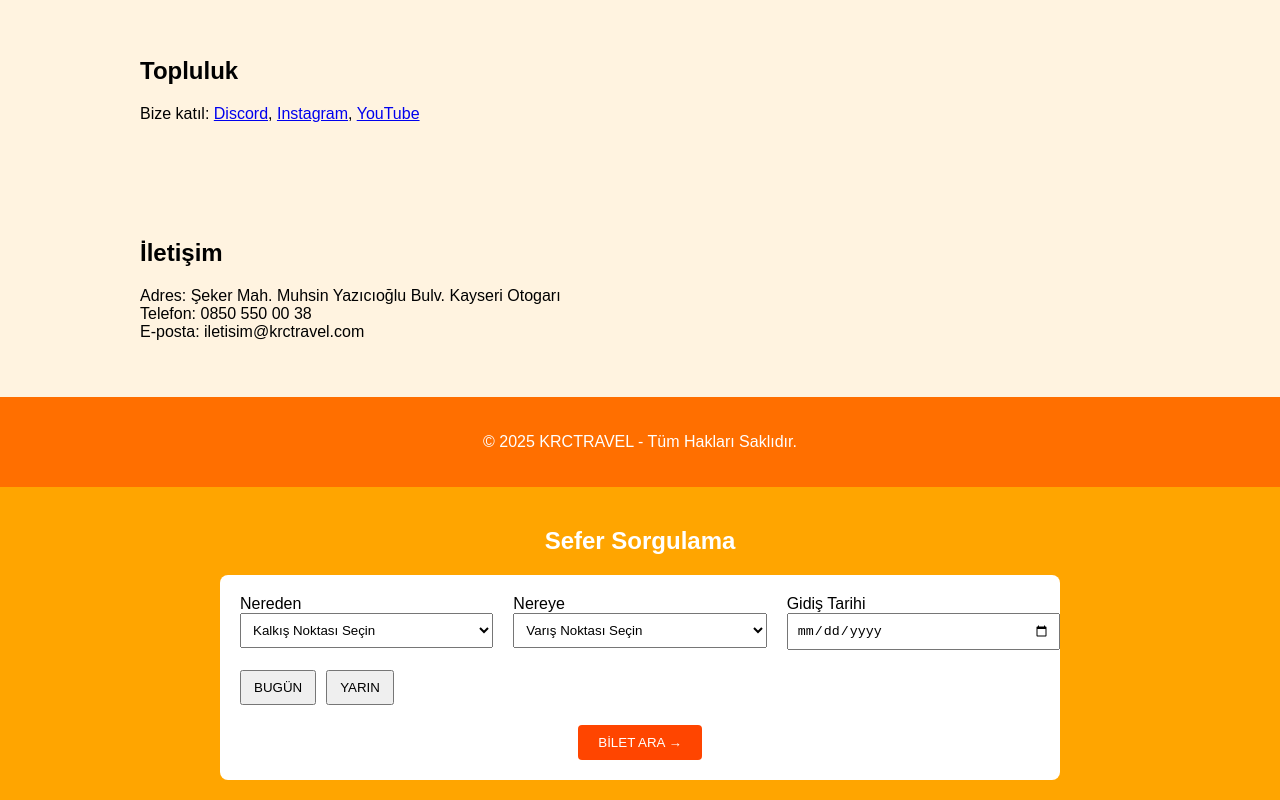
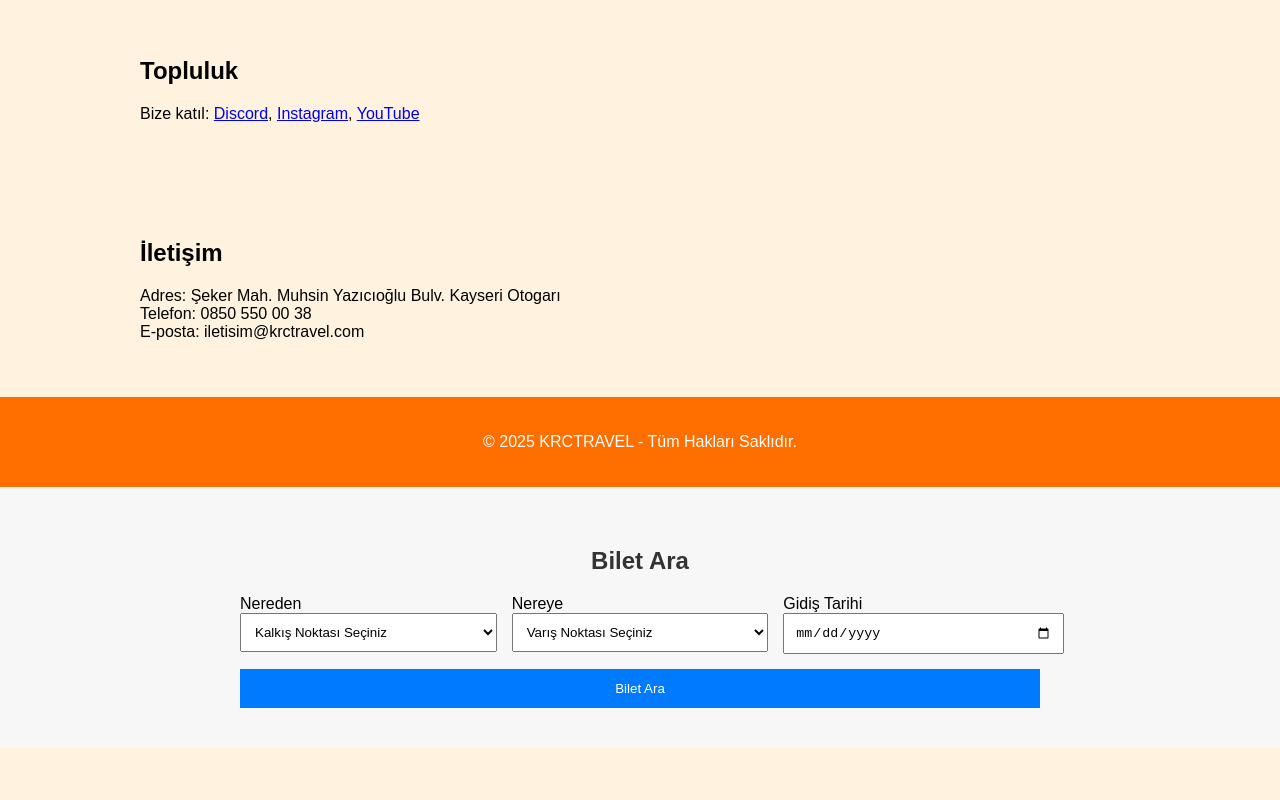
Before and after one commit to bucaLi35-bc/krctravel, a plain HTML site: page index.html in a window 1280 px wide. Shown: the part 1304-2104 px from the top of the page. After the commit the page ends 2052 px from the top, so only its background shows below. Drawn offline with nearby package versions, Linux system fonts and the light colour scheme.

Commit message:
Update index.html

```diff
--- a/index.html
+++ b/index.html
@@ -127,48 +127,37 @@ ${tarih}`;
       this.reset();
     });
   </script>
-</body>
-</html>
-<!-- Seferler Bölümü -->
-<section style="background-color: #FFA500; padding: 20px; font-family: Arial, sans-serif;">
-  <h2 style="text-align: center; color: white;">Sefer Sorgulama</h2>
-  <form style="max-width: 800px; margin: auto; background-color: white; padding: 20px; border-radius: 8px;">
-    <div style="display: flex; flex-wrap: wrap; gap: 20px; justify-content: space-between;">
-
-      <div style="flex: 1; min-width: 200px;">
-        <label for="nereden">Nereden</label><br>
-        <select id="nereden" name="nereden" style="width: 100%; padding: 8px;">
-          <option value="">Kalkış Noktası Seçin</option>
-          <option value="ankara">Ankara</option>
-          <option value="istanbul">İstanbul</option>
-          <option value="izmir">İzmir</option>
-        </select>
-      </div>
-
-      <div style="flex: 1; min-width: 200px;">
-        <label for="nereye">Nereye</label><br>
-        <select id="nereye" name="nereye" style="width: 100%; padding: 8px;">
-          <option value="">Varış Noktası Seçin</option>
-          <option value="ankara">Ankara</option>
-          <option value="istanbul">İstanbul</option>
-          <option value="izmir">İzmir</option>
-        </select>
-      </div>
-
-      <div style="flex: 1; min-width: 200px;">
-        <label for="tarih">Gidiş Tarihi</label><br>
-        <input type="date" id="tarih" name="tarih" style="width: 100%; padding: 8px;">
-      </div>
-
-      <div style="flex: 1; min-width: 200px; display: flex; align-items: flex-end; gap: 10px;">
-        <button type="button" onclick="document.getElementById('tarih').value = new Date().toISOString().split('T')[0];" style="padding: 8px 12px;">BUGÜN</button>
-        <button type="button" onclick="let d = new Date(); d.setDate(d.getDate() + 1); document.getElementById('tarih').value = d.toISOString().split('T')[0];" style="padding: 8px 12px;">YARIN</button>
-      </div>
-
+<section style="padding: 40px; background-color: #f7f7f7; font-family: Arial;">
+  <h2 style="text-align:center; color:#333;">Bilet Ara</h2>
+  <form style="max-width: 800px; margin: auto; display: flex; flex-wrap: wrap; gap: 15px; justify-content: center;">
+    <div style="flex: 1 1 200px;">
+      <label>Nereden</label>
+      <select style="width: 100%; padding: 10px;">
+        <option>Kalkış Noktası Seçiniz</option>
+        <option>İzmir</option>
+        <option>Ankara</option>
+        <option>İstanbul</option>
+      </select>
     </div>
-
-    <div style="text-align: center; margin-top: 20px;">
-      <button type="submit" style="background-color: #FF4500; color: white; padding: 10px 20px; border: none; border-radius: 4px;">BİLET ARA →</button>
+    <div style="flex: 1 1 200px;">
+      <label>Nereye</label>
+      <select style="width: 100%; padding: 10px;">
+        <option>Varış Noktası Seçiniz</option>
+        <option>İzmir</option>
+        <option>Ankara</option>
+        <option>İstanbul</option>
+      </select>
+    </div>
+    <div style="flex: 1 1 200px;">
+      <label>Gidiş Tarihi</label>
+      <input type="date" style="width: 100%; padding: 10px;">
+    </div>
+    <div style="flex: 1 1 200px; align-self: flex-end;">
+      <button style="width: 100%; padding: 12px; background-color: #007bff; color: white; border: none; cursor: pointer;">
+        Bilet Ara
+      </button>
     </div>
   </form>
 </section>
+</body>
+</html>
```
